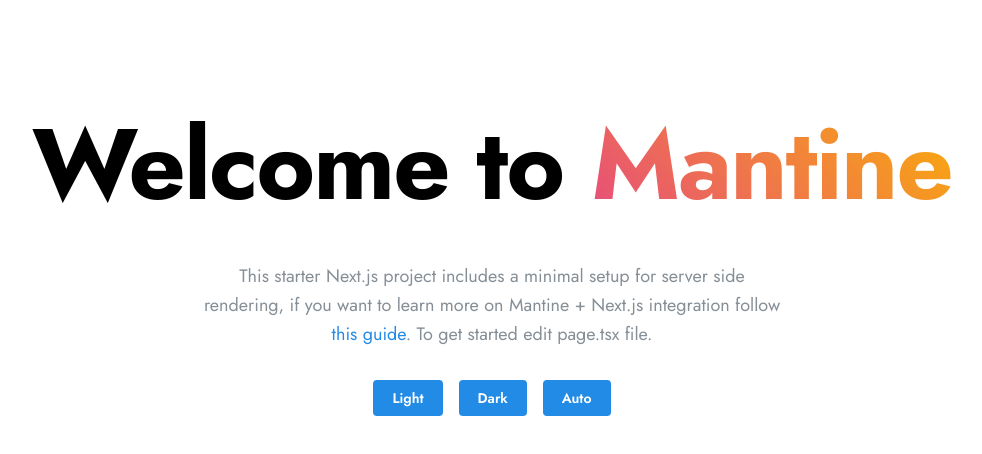
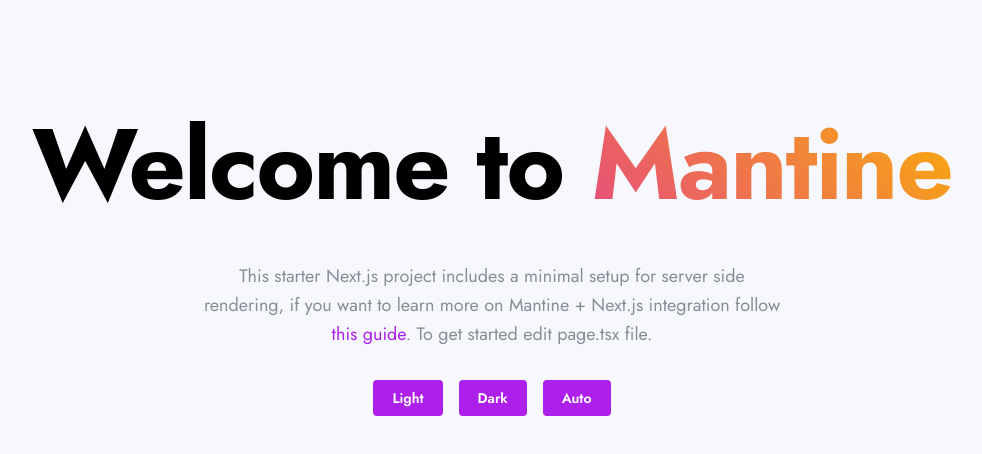
Before and after one commit to joshjavier/product-feedback-next, a Next.js app: page / in a window 1280 px wide. Shown: the top 454 px of the page, without its empty margins (148-1130 px from the left). Built offline with nearby package versions, Linux system fonts and the light colour scheme.

Commit message:
style: set custom color palette

```diff
--- a/app/global.css
+++ b/app/global.css
@@ -24,3 +24,8 @@
   font-weight: 700;
   src: url('/fonts/jost-v18-latin-700.woff2') format('woff2');
 }
+
+body {
+  --mantine-color-body: var(--mantine-color-neutral-0);
+  --mantine-color-text: var(--mantine-color-neutral-8);
+}
--- a/theme.ts
+++ b/theme.ts
@@ -4,4 +4,56 @@
 
 export const theme = createTheme({
   fontFamily: 'Jost, sans-serif, Apple Color Emoji, Segoe UI Emoji',
+  colors: {
+    grape: [
+      '#fceaff',
+      '#f1d3fe',
+      '#dea4f7',
+      '#cb72f2',
+      '#bb48ed',
+      '#b12dea',
+      '#ad1fea', // primary
+      '#9711d0',
+      '#870bbb',
+      '#7500a4',
+    ],
+    blue: [
+      '#eaefff',
+      '#d4dbff',
+      '#a6b4f6',
+      '#62bcfa', // quaternary
+      '#4661e6', // secondary
+      '#3351e3',
+      '#2446e3',
+      '#1638ca',
+      '#0d31b6',
+      '#002aa1',
+    ],
+    neutral: [
+      '#f7f8fd', // neutral-0
+      '#f2f4ff', // neutral-1
+      '#c0c3d5',
+      '#9da2c1',
+      '#7f86b0',
+      '#6c74a6',
+      '#647196', // neutral-6
+      '#525a8e',
+      '#3a4374', // neutral-8
+      '#373f68', // neutral-9
+    ],
+    orange: [
+      '#ffeee6',
+      '#ffdcd1',
+      '#f8b7a3',
+      '#f49f85', // tertiary
+      '#ee6e47',
+      '#eb592c',
+      '#eb4e1e',
+      '#d13e11',
+      '#bb360d',
+      '#a32b05',
+    ],
+  },
+  primaryShade: 6,
+  primaryColor: 'grape',
 });
```
